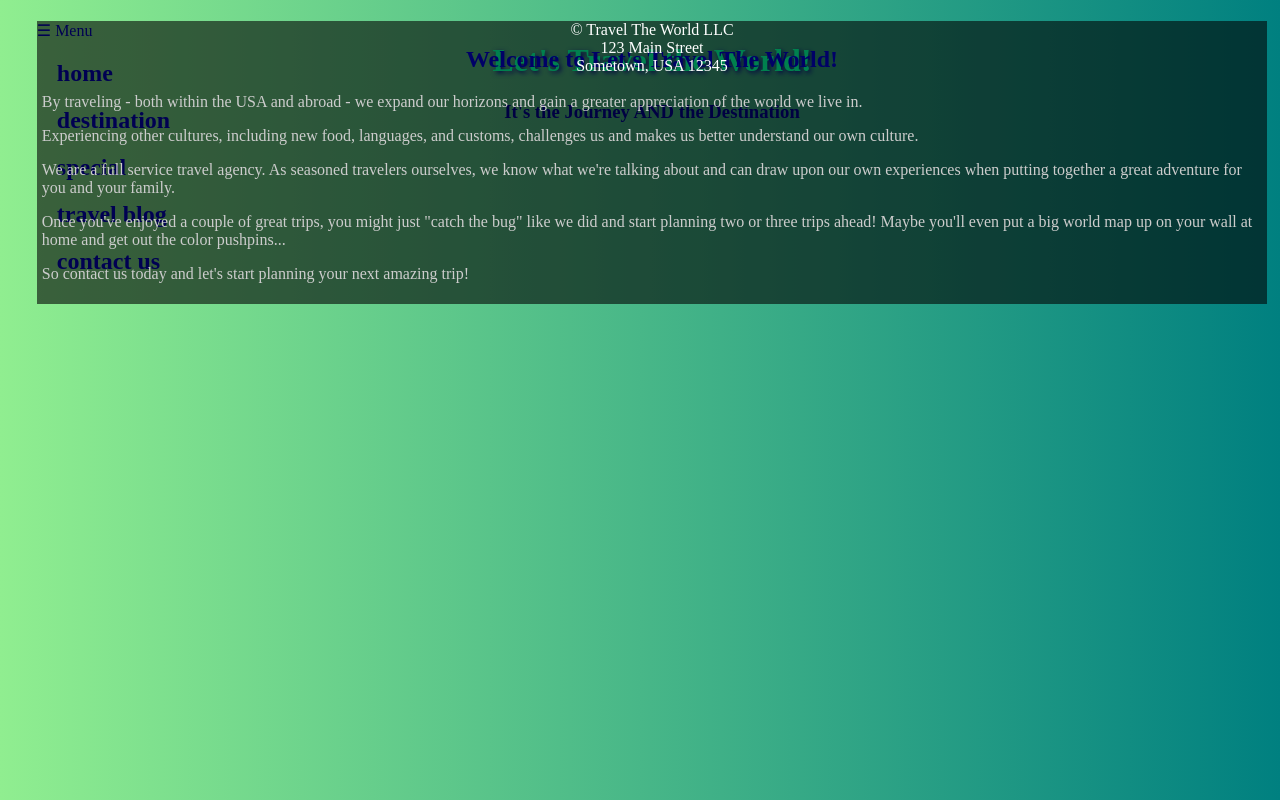
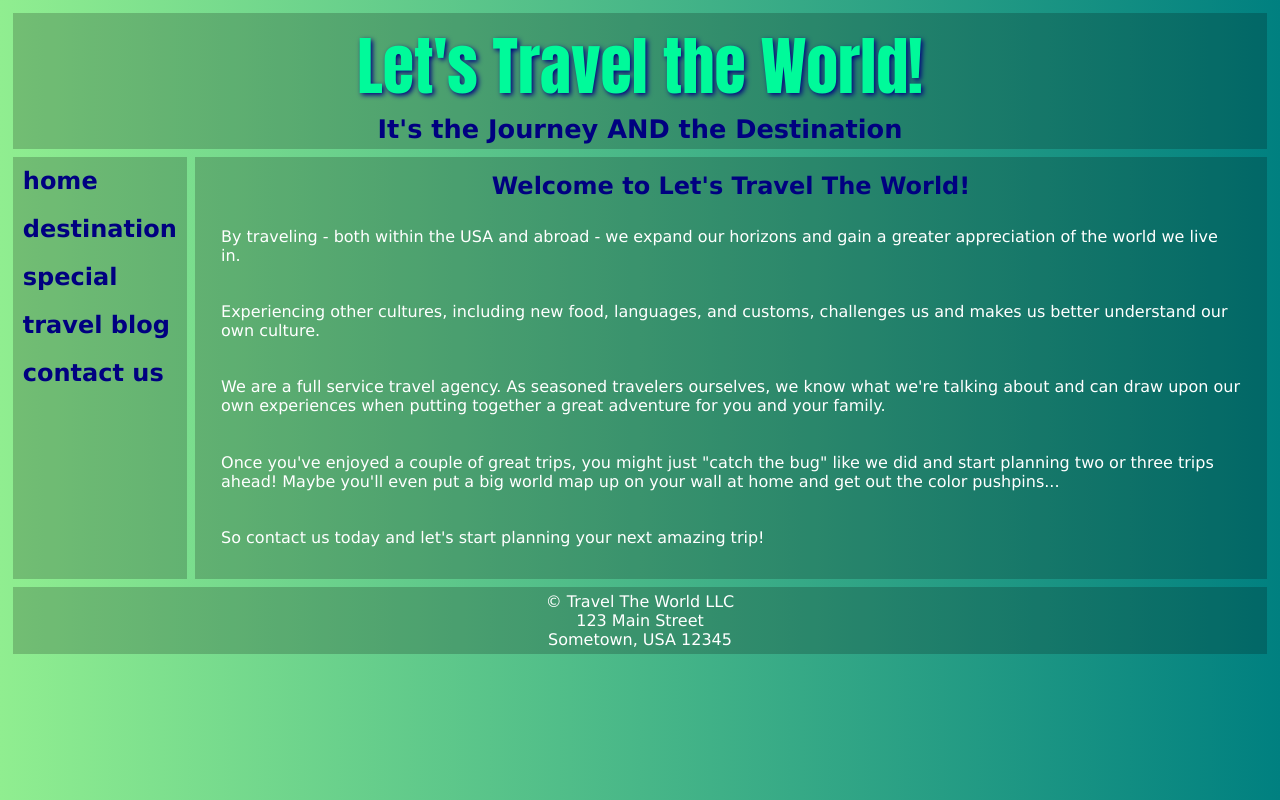
Before and after one commit to dejasmith/wd2, a plain HTML site: page index.html in a window 1280 px wide. Drawn offline with nearby package versions, Linux system fonts and the light colour scheme; a script that the page names is missing.

Commit message:
Update style.css

```diff
--- a/style.css
+++ b/style.css
@@ -1,25 +1,37 @@
+img {
+  max-width:100%;
+}
+
 body {
+  font-family: Verdana;
   background: linear-gradient(to right, lightgreen, teal);
-  font-family: Veradana;
   margin:0;
 }
-header{
+
+header {
+  grid-area:header;
   background:rgba(0,0,0,.2);
-grid-area: header;
+  padding:5px;
   text-align:center;
  }
-header h1{
+
+header h1 {
+  font-size:5vw;
   color:mediumspringgreen;
+  font-family:Impact;
   text-shadow: 2px 2px 5px navy;
+  margin: 0;
 }
 
-header h3{
+header h3 {
+  font-size:2vw;
   color:navy;
+  margin:0;
 }
 
-nav{
+nav {
+  grid-area:nav;
   background:rgba(0,0,0,.2);
-grid-area: nav;
 }
 
 nav ul {
@@ -33,6 +45,7 @@ nav li {
   font-size:1.5em;
   font-weight:bold;
 }
+
 nav a {
   text-decoration:none;
   color:navy;
@@ -42,43 +55,114 @@ a:hover {
   color:white;
 }
 
-main{
+main {
+  grid-area:main;
   background:rgba(0,0,0,.2);
-grid-area: main;
   padding:5px;
 }
 
-main h2{
-  color: navy;
+main h2 {
+  text-align:center;
+  color:navy;
+  margin:1%;
+}
+
+main p {
+  color:white;
+  padding:1% 2%;
+  font-size:1em;
+}
+
+footer {
+  grid-area:footer;
+  background:rgba(0,0,0,.2);
+  padding:5px;
   text-align:center;
 }
 
-main p{
-  color: white;
+footer p {
+  font-size:1em;
+  color:white;
+  margin:0;
 }
-footer{
-background:rgba(0,0,0,.2);
-grid-area: footer;
-}
-
-footer p{
-  color: white;
-  text-align:center;
-  margin: 0;
-}
-
-aside{
-grid-area: aside;
-}
-
+/*-----------------------Phone Media Query------------------------*/
 .container1 { /*for index.html*/
   display: grid;
-  grid-template-columns:auto 1fr;
+  grid-template-columns:100%;
   grid-gap:.5em;
   margin:1%;
   grid-template-areas:
+    "header"
+    "nav"
+    "main"
+    "footer";
+    }
+
+/*This stuff is for the hamburger menu*/
+.toggleNav {
+    display:grid; /*This is what allows the hamburger icon and "Menu" to display*/
+    text-align:center;
+    font-size:1.5em;
+    font-weight:bold;
+    padding:10px;
+    }
+
+#flex-nav ul {
+    display: none; /*jQuery toggles the nav from to this class to the .open when clicked*/
+    text-align:center;
+    list-style: none;
+    margin: 0;
+    padding: 0;
+    }
+
+#flex-nav ul.open { /*.open is the class that gets toggled when clicked (with help from the jQuery code)*/
+    display:grid;
+    }
+
+#flex-nav li {
+    padding-left:10px;
+    padding-top:10px;
+    }
+
+
+/*-----------------------Tablet Media Query------------------------*/
+@media only screen and (min-width: 480px)  {
+.container1 { /*for index.html*/
+  grid-template-columns:auto 1fr;
+  grid-template-areas:
     "header header"
     "nav main"
-    "aside"
     "footer footer";
     }
+
+
+/* Below will change from hamburger menu to side navigation*/
+
+.toggleNav {
+    display: none; /*Makes the hamburger icon with the word "Menu" to disappear at this screen size*/
+  }
+
+#flex-nav ul {
+    display:grid;
+    text-align:left;
+  }
+
+#flex-nav li {
+    padding-left:10px;
+    padding-top:10px;
+  }
+
+	}
+
+/*-----------------------Desktop Media Query------------------------*/
+@media only screen and (min-width: 960px)  {
+
+.container1 { /*for index.html*/
+  grid-template-columns:auto 1fr;
+  grid-template-areas:
+    "header header"
+    "nav main"
+    "footer footer";
+    }
+
+	}
```
Lines whose indentation alone changed are shown as unchanged.
